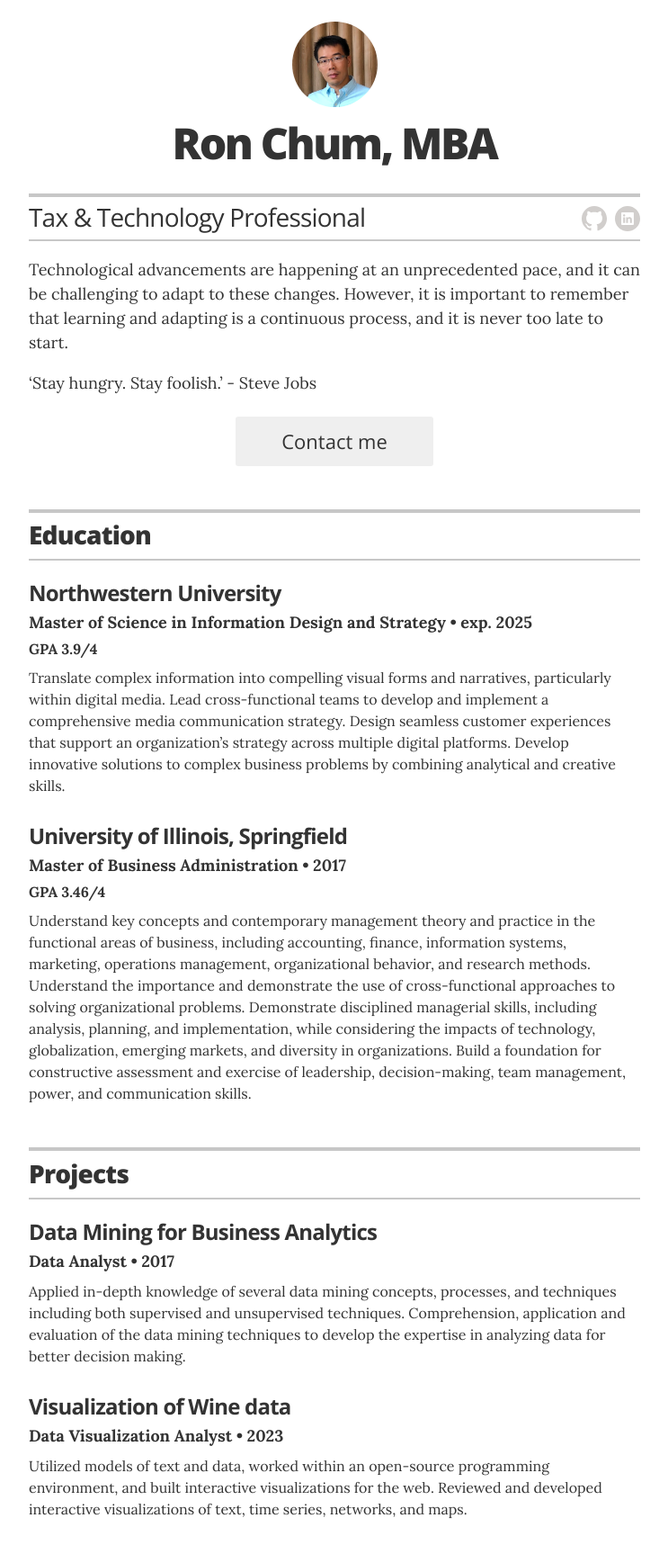
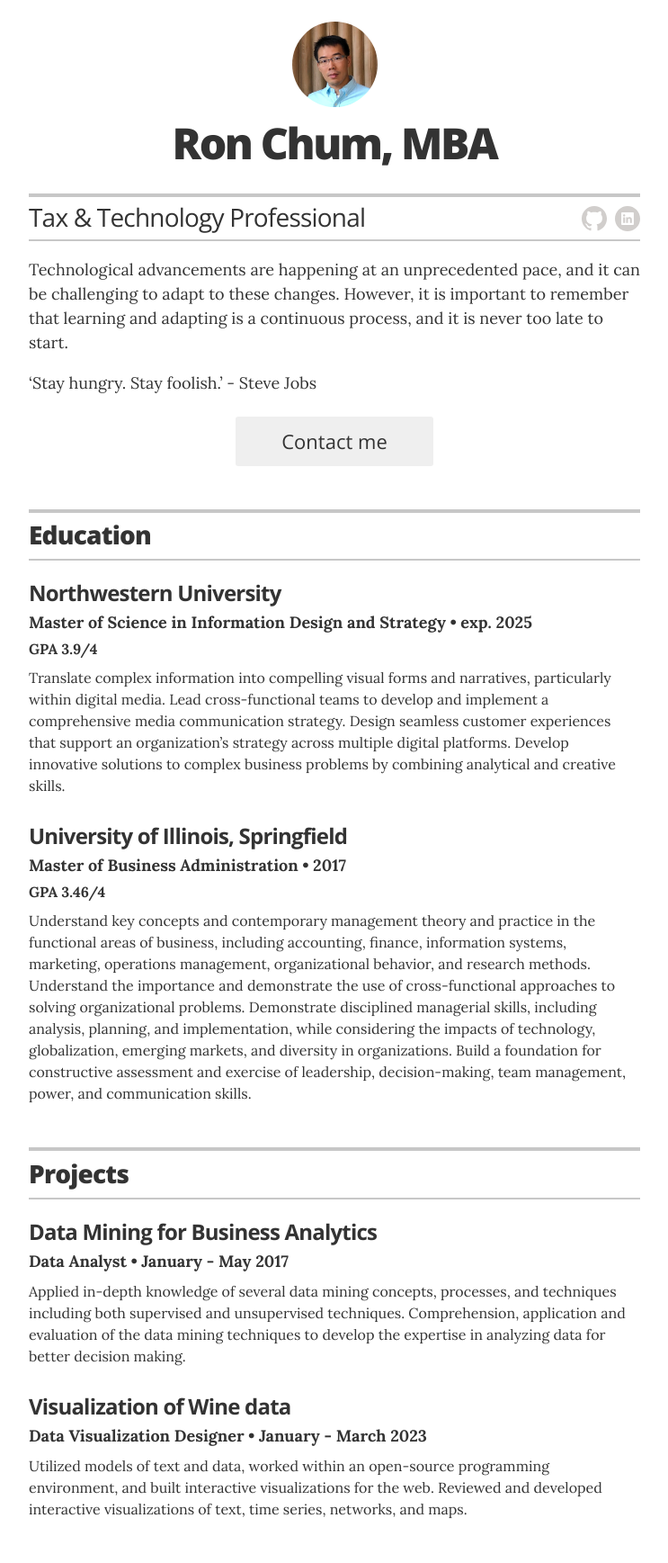
Before and after one commit to rchum/portfolio, a Jekyll site: the page built from index.html, in a window 1280 px wide. Shown: the whole page at 90% size, without its empty margins (268-1011 px from the left). Built offline with Jekyll 4.4.1, drawn with Linux system fonts in a browser that asks for light colours.

Commit message:
Update projects.yml

```diff
--- a/_data/projects.yml
+++ b/_data/projects.yml
@@ -4,13 +4,13 @@
 # jazznotes.io
 - project: Data Mining for Business Analytics
   role: Data Analyst
-  duration: 2017
+  duration: January - May 2017
   # url: "#"
   description: Applied in-depth knowledge of several data mining concepts, processes, and techniques including both supervised and unsupervised techniques. Comprehension, application and evaluation of the data mining techniques to develop the expertise in analyzing data for better decision making.
 
 # Springfield Community Outreach Group
 - project: Visualization of Wine data
-  role: Data Visualization Analyst
-  duration: 2023
+  role: Data Visualization Designer
+  duration: January - March 2023
   # url: "#"
   description: Utilized models of text and data, worked within an open-source programming environment, and built interactive visualizations for the web. Reviewed and developed interactive visualizations of text, time series, networks, and maps.
```
